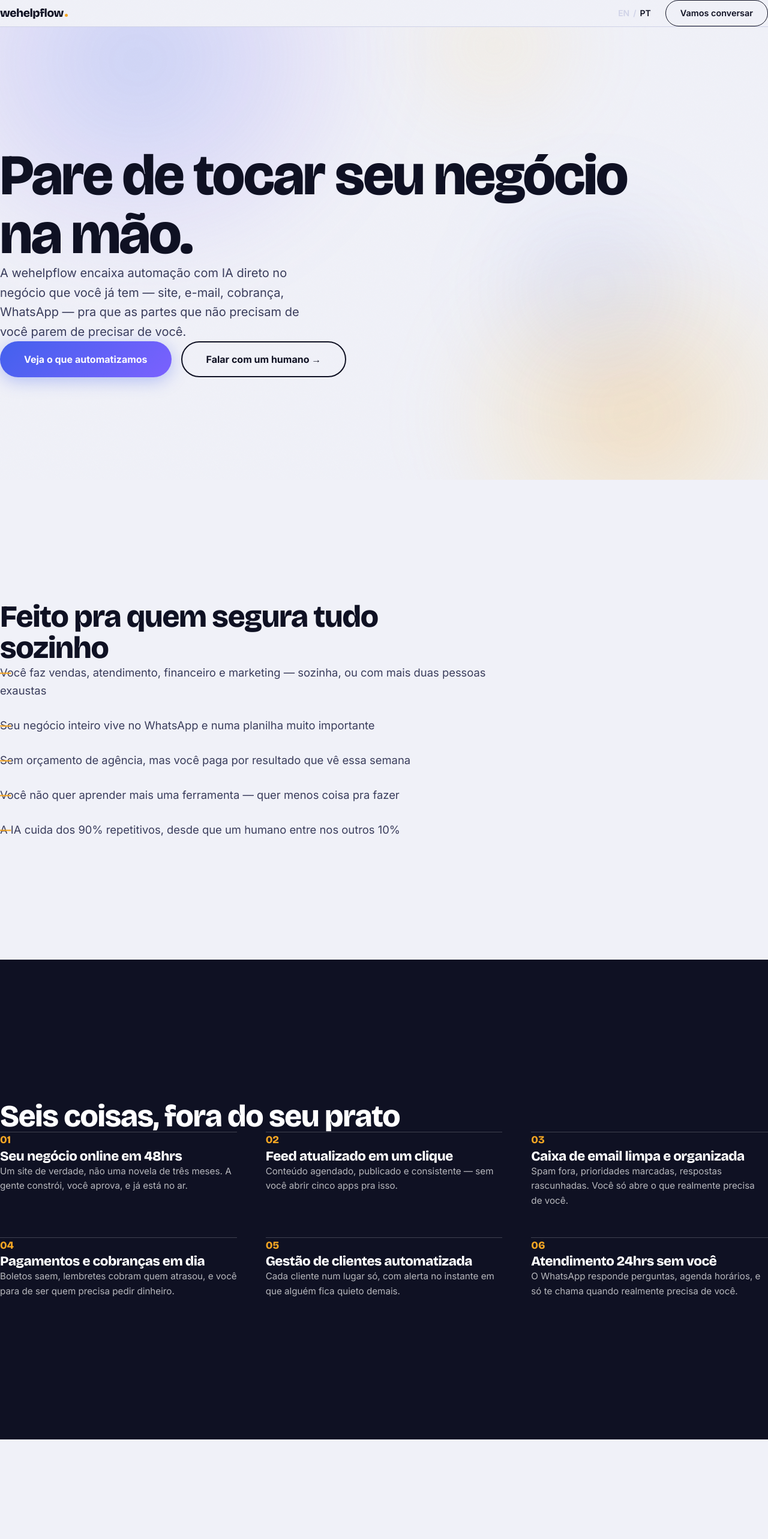
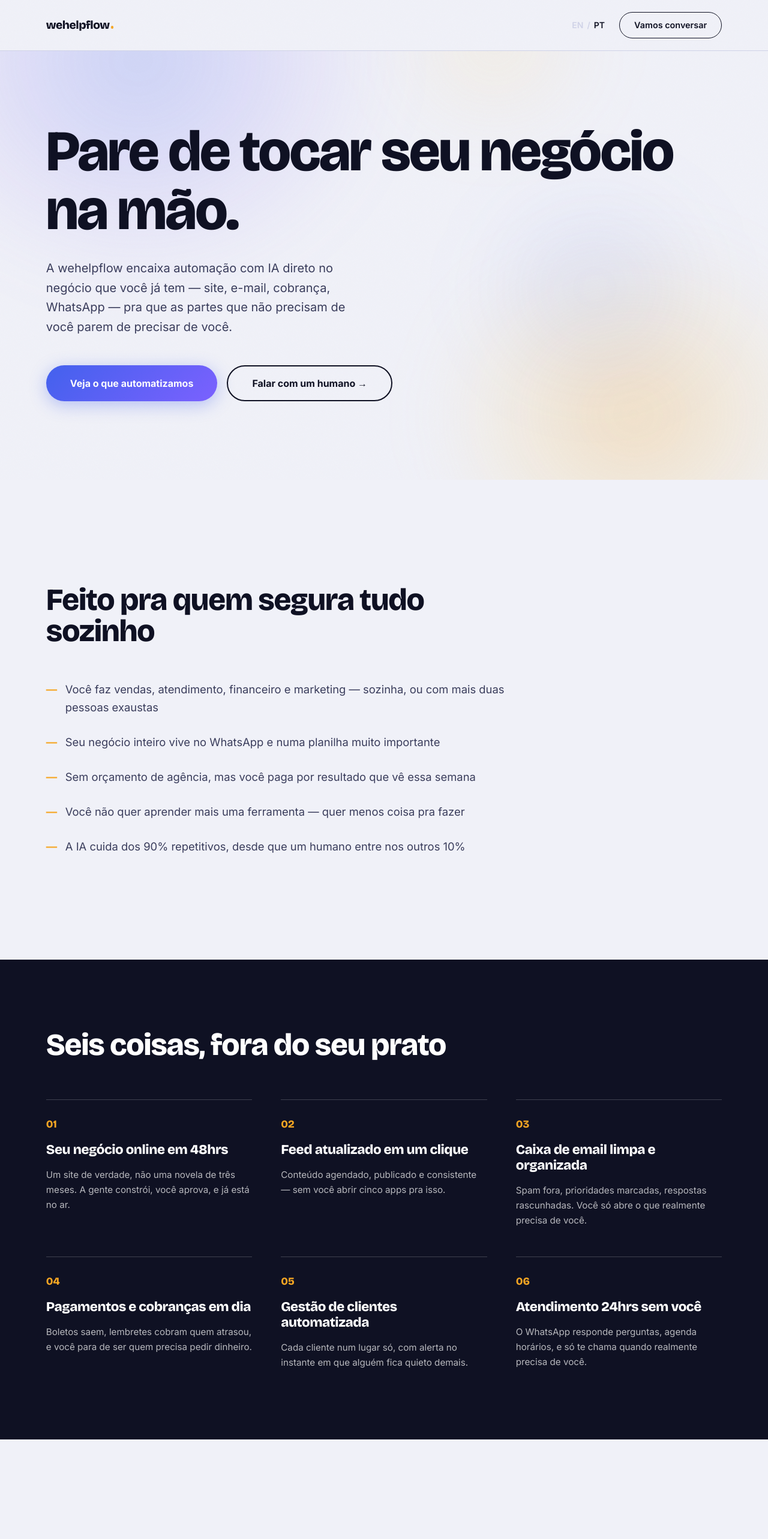
Before and after one commit to sarahbertuol/Wehelpflow, a Next.js app: page / in a window 1280 px wide. Shown: the top 2566 px of the page at 60% size. Built offline with nearby package versions, Linux system fonts and the light colour scheme.

Commit message:
fix: padding horizontal garantido via clamp() em todos os containers

```diff
--- a/components/home/FullWidthCTA.tsx
+++ b/components/home/FullWidthCTA.tsx
@@ -6,10 +6,10 @@ import { motion } from "framer-motion";
 export default function FullWidthCTA() {
   return (
     <section
-      className="min-h-screen flex flex-col items-center justify-center text-center px-6"
-      style={{ background: "linear-gradient(135deg, var(--indigo) 0%, var(--indigo-2) 100%)" }}
+      className="min-h-screen flex flex-col items-center justify-center text-center"
+      style={{ background: "linear-gradient(135deg, var(--indigo) 0%, var(--indigo-2) 100%)", padding: "7rem clamp(1.5rem, 6vw, 6rem)" }}
     >
-      <div className="max-w-3xl mx-auto w-full py-28 flex flex-col items-center gap-12">
+      <div style={{ maxWidth: "800px", width: "100%", display: "flex", flexDirection: "column", alignItems: "center", gap: "3rem" }}>
         <motion.h2
           initial={{ opacity: 0, y: 20 }}
           whileInView={{ opacity: 1, y: 0 }}
--- a/components/home/Hero.tsx
+++ b/components/home/Hero.tsx
@@ -2,6 +2,15 @@
 
 import Link from "next/link";
 import { motion, useScroll, useTransform } from "framer-motion";
+
+const containerStyle = {
+  maxWidth: "1280px",
+  width: "100%",
+  marginLeft: "auto",
+  marginRight: "auto",
+  paddingLeft: "clamp(1.5rem, 6vw, 6rem)",
+  paddingRight: "clamp(1.5rem, 6vw, 6rem)",
+};
 
 export default function Hero() {
   const { scrollY } = useScroll();
@@ -27,7 +36,10 @@ export default function Hero() {
         </motion.div>
       </div>
 
-      <div className="relative z-10 flex-1 flex flex-col justify-center max-w-7xl mx-auto w-full px-6 sm:px-12 lg:px-16" style={{ paddingTop: "calc(5rem + 73px)", paddingBottom: "5rem" }}>
+      <div
+        className="relative z-10 flex-1 flex flex-col justify-center"
+        style={{ ...containerStyle, paddingTop: "calc(5rem + 73px)", paddingBottom: "5rem" }}
+      >
         <motion.h1
           initial={{ opacity: 0, y: 24 }}
           animate={{ opacity: 1, y: 0 }}
@@ -42,8 +54,8 @@ export default function Hero() {
           initial={{ opacity: 0, y: 20 }}
           animate={{ opacity: 1, y: 0 }}
           transition={{ delay: 0.2, duration: 0.7, ease: "easeOut" }}
-          className="text-[var(--text-mid)] leading-relaxed mt-8"
-          style={{ fontSize: "clamp(1.05rem, 2vw, 1.25rem)", maxWidth: "42ch" }}
+          className="text-[var(--text-mid)] leading-relaxed"
+          style={{ fontSize: "clamp(1.05rem, 2vw, 1.25rem)", maxWidth: "42ch", marginTop: "2rem" }}
         >
           A wehelpflow encaixa automação com IA direto no negócio que você já tem — site, e-mail, cobrança, WhatsApp — pra que as partes que não precisam de você parem de precisar de você.
         </motion.p>
@@ -52,7 +64,7 @@ export default function Hero() {
           initial={{ opacity: 0, y: 20 }}
           animate={{ opacity: 1, y: 0 }}
           transition={{ delay: 0.35, duration: 0.7, ease: "easeOut" }}
-          className="flex flex-wrap gap-4 mt-12"
+          style={{ display: "flex", flexWrap: "wrap", gap: "1rem", marginTop: "3rem" }}
         >
           <Link
             href="/servicos"
@@ -63,8 +75,8 @@ export default function Hero() {
           </Link>
           <Link
             href="/contato"
-            className="inline-flex items-center justify-center font-bold rounded-full border-2 border-[var(--navy)] text-[var(--navy)] hover:bg-[var(--navy)] hover:text-white transition-all active:scale-[0.97] whitespace-nowrap"
-            style={{ fontSize: "1rem", padding: "1rem 2.5rem" }}
+            className="inline-flex items-center justify-center font-bold rounded-full text-[var(--navy)] hover:bg-[var(--navy)] hover:text-white transition-all active:scale-[0.97] whitespace-nowrap"
+            style={{ fontSize: "1rem", padding: "1rem 2.5rem", border: "2px solid var(--navy)" }}
           >
             Falar com um humano →
           </Link>
--- a/components/home/ServicesGrid.tsx
+++ b/components/home/ServicesGrid.tsx
@@ -14,19 +14,30 @@ const services = [
 export default function ServicesGrid() {
   return (
     <section className="min-h-screen flex flex-col justify-center bg-[var(--navy)]">
-      <div className="max-w-7xl mx-auto w-full px-6 sm:px-12 lg:px-16 py-28">
+      <div
+        style={{
+          maxWidth: "1280px",
+          width: "100%",
+          marginLeft: "auto",
+          marginRight: "auto",
+          paddingLeft: "clamp(1.5rem, 6vw, 6rem)",
+          paddingRight: "clamp(1.5rem, 6vw, 6rem)",
+          paddingTop: "7rem",
+          paddingBottom: "7rem",
+        }}
+      >
         <motion.h2
           initial={{ opacity: 0, y: 20 }}
           whileInView={{ opacity: 1, y: 0 }}
           viewport={{ once: true }}
           transition={{ duration: 0.7 }}
-          className="font-black text-white mb-16"
-          style={{ fontFamily: "var(--font-bricolage)", fontSize: "clamp(1.9rem, 5vw, 3.2rem)", lineHeight: 1.03, letterSpacing: "-0.025em" }}
+          className="font-black text-white"
+          style={{ fontFamily: "var(--font-bricolage)", fontSize: "clamp(1.9rem, 5vw, 3.2rem)", lineHeight: 1.03, letterSpacing: "-0.025em", marginBottom: "4rem" }}
         >
           Seis coisas, fora do seu prato
         </motion.h2>
 
-        <div className="grid grid-cols-1 sm:grid-cols-2 lg:grid-cols-3 gap-x-12 gap-y-12">
+        <div style={{ display: "grid", gridTemplateColumns: "repeat(auto-fit, minmax(280px, 1fr))", gap: "3rem" }}>
           {services.map((s, i) => (
             <motion.article
               key={s.num}
@@ -34,15 +45,15 @@ export default function ServicesGrid() {
               whileInView={{ opacity: 1, y: 0 }}
               viewport={{ once: true }}
               transition={{ delay: i * 0.07, duration: 0.55 }}
-              className="border-t border-white/20 pt-7"
+              style={{ borderTop: "1px solid rgba(255,255,255,0.2)", paddingTop: "1.75rem" }}
             >
-              <span className="block font-black text-[1.1rem] text-[var(--saffron)] mb-4" style={{ fontFamily: "var(--font-bricolage)" }}>
+              <span className="block font-black" style={{ fontFamily: "var(--font-bricolage)", fontSize: "1.1rem", color: "var(--saffron)", marginBottom: "1rem" }}>
                 {s.num}
               </span>
-              <h3 className="font-black text-white mb-4" style={{ fontFamily: "var(--font-bricolage)", fontSize: "clamp(1.1rem, 2vw, 1.4rem)", lineHeight: 1.15, letterSpacing: "-0.02em" }}>
+              <h3 className="font-black text-white" style={{ fontFamily: "var(--font-bricolage)", fontSize: "clamp(1.1rem, 2vw, 1.4rem)", lineHeight: 1.15, letterSpacing: "-0.02em", marginBottom: "1rem" }}>
                 {s.title}
               </h3>
-              <p className="text-[0.95rem] text-white/70 leading-relaxed">{s.desc}</p>
+              <p style={{ fontSize: "0.95rem", color: "rgba(255,255,255,0.7)", lineHeight: 1.65 }}>{s.desc}</p>
             </motion.article>
           ))}
         </div>
--- a/components/home/WhoSection.tsx
+++ b/components/home/WhoSection.tsx
@@ -13,19 +13,30 @@ const items = [
 export default function WhoSection() {
   return (
     <section className="min-h-screen flex flex-col justify-center bg-[var(--bg)]">
-      <div className="max-w-7xl mx-auto w-full px-6 sm:px-12 lg:px-16 py-28">
+      <div
+        style={{
+          maxWidth: "1280px",
+          width: "100%",
+          marginLeft: "auto",
+          marginRight: "auto",
+          paddingLeft: "clamp(1.5rem, 6vw, 6rem)",
+          paddingRight: "clamp(1.5rem, 6vw, 6rem)",
+          paddingTop: "7rem",
+          paddingBottom: "7rem",
+        }}
+      >
         <motion.h2
           initial={{ opacity: 0, y: 20 }}
           whileInView={{ opacity: 1, y: 0 }}
           viewport={{ once: true }}
           transition={{ duration: 0.7 }}
-          className="font-black text-[var(--navy)] mb-14"
-          style={{ fontFamily: "var(--font-bricolage)", fontSize: "clamp(1.9rem, 5vw, 3.2rem)", lineHeight: 1.03, letterSpacing: "-0.025em", maxWidth: "22ch" }}
+          className="font-black text-[var(--navy)]"
+          style={{ fontFamily: "var(--font-bricolage)", fontSize: "clamp(1.9rem, 5vw, 3.2rem)", lineHeight: 1.03, letterSpacing: "-0.025em", maxWidth: "22ch", marginBottom: "3.5rem" }}
         >
           Feito pra quem segura tudo sozinho
         </motion.h2>
 
-        <ul className="flex flex-col gap-7 max-w-[52rem]">
+        <ul style={{ display: "flex", flexDirection: "column", gap: "1.75rem", maxWidth: "52rem" }}>
           {items.map((item, i) => (
             <motion.li
               key={i}
@@ -33,10 +44,10 @@ export default function WhoSection() {
               whileInView={{ opacity: 1, x: 0 }}
               viewport={{ once: true }}
               transition={{ delay: i * 0.08, duration: 0.5 }}
-              className="relative pl-8 text-[var(--text-mid)] leading-relaxed"
-              style={{ fontSize: "clamp(1rem, 1.6vw, 1.15rem)" }}
+              className="text-[var(--text-mid)] leading-relaxed"
+              style={{ fontSize: "clamp(1rem, 1.6vw, 1.15rem)", paddingLeft: "2rem", position: "relative" }}
             >
-              <span className="absolute left-0 top-0 font-bold text-[var(--saffron)]">—</span>
+              <span style={{ position: "absolute", left: 0, top: 0, fontWeight: 700, color: "var(--saffron)" }}>—</span>
               {item}
             </motion.li>
           ))}
--- a/components/layout/Footer.tsx
+++ b/components/layout/Footer.tsx
@@ -1,7 +1,10 @@
 export default function Footer() {
   return (
-    <footer className="bg-[var(--navy)] text-center py-6 px-6">
-      <p className="text-xs text-white/40">
+    <footer
+      className="bg-[var(--navy)] text-center"
+      style={{ padding: "1.5rem clamp(1.5rem, 6vw, 6rem)" }}
+    >
+      <p style={{ fontSize: "0.8rem", color: "rgba(255,255,255,0.4)" }}>
         © 2026 wehelpflow. Automação com um humano ainda no comando.
       </p>
     </footer>
--- a/components/layout/Header.tsx
+++ b/components/layout/Header.tsx
@@ -7,11 +7,14 @@ export default function Header() {
   const [lang, setLang] = useState<"en" | "pt">("pt");
 
   return (
-    <header className="fixed top-0 left-0 right-0 z-50 flex items-center justify-between px-6 sm:px-12 lg:px-16 py-5 bg-[var(--bg)] border-b border-[var(--border)]">
+    <header
+      className="fixed top-0 left-0 right-0 z-50 flex items-center justify-between bg-[var(--bg)] border-b border-[var(--border)]"
+      style={{ padding: "1.25rem clamp(1.5rem, 6vw, 6rem)" }}
+    >
       <Link href="/" className="flex items-baseline gap-0.5 group">
         <span
-          className="font-black text-[1.2rem] tracking-[-0.025em] text-[var(--navy)]"
-          style={{ fontFamily: "var(--font-bricolage)" }}
+          className="font-black tracking-[-0.025em] text-[var(--navy)]"
+          style={{ fontFamily: "var(--font-bricolage)", fontSize: "1.2rem" }}
         >
           wehelpflow
         </span>
@@ -22,14 +25,16 @@ export default function Header() {
         <div className="flex items-center gap-1.5 text-sm font-semibold">
           <button
             onClick={() => setLang("en")}
-            className={`transition-colors ${lang === "en" ? "text-[var(--navy)]" : "text-[var(--border)]"}`}
+            className="transition-colors"
+            style={{ color: lang === "en" ? "var(--navy)" : "var(--border)" }}
           >
             EN
           </button>
-          <span className="text-[var(--border)]">/</span>
+          <span style={{ color: "var(--border)" }}>/</span>
           <button
             onClick={() => setLang("pt")}
-            className={`transition-colors ${lang === "pt" ? "text-[var(--navy)]" : "text-[var(--border)]"}`}
+            className="transition-colors"
+            style={{ color: lang === "pt" ? "var(--navy)" : "var(--border)" }}
           >
             PT
           </button>
```
Also changed, not shown: components/home/DiffSection.tsx (+18 -7 lines).
